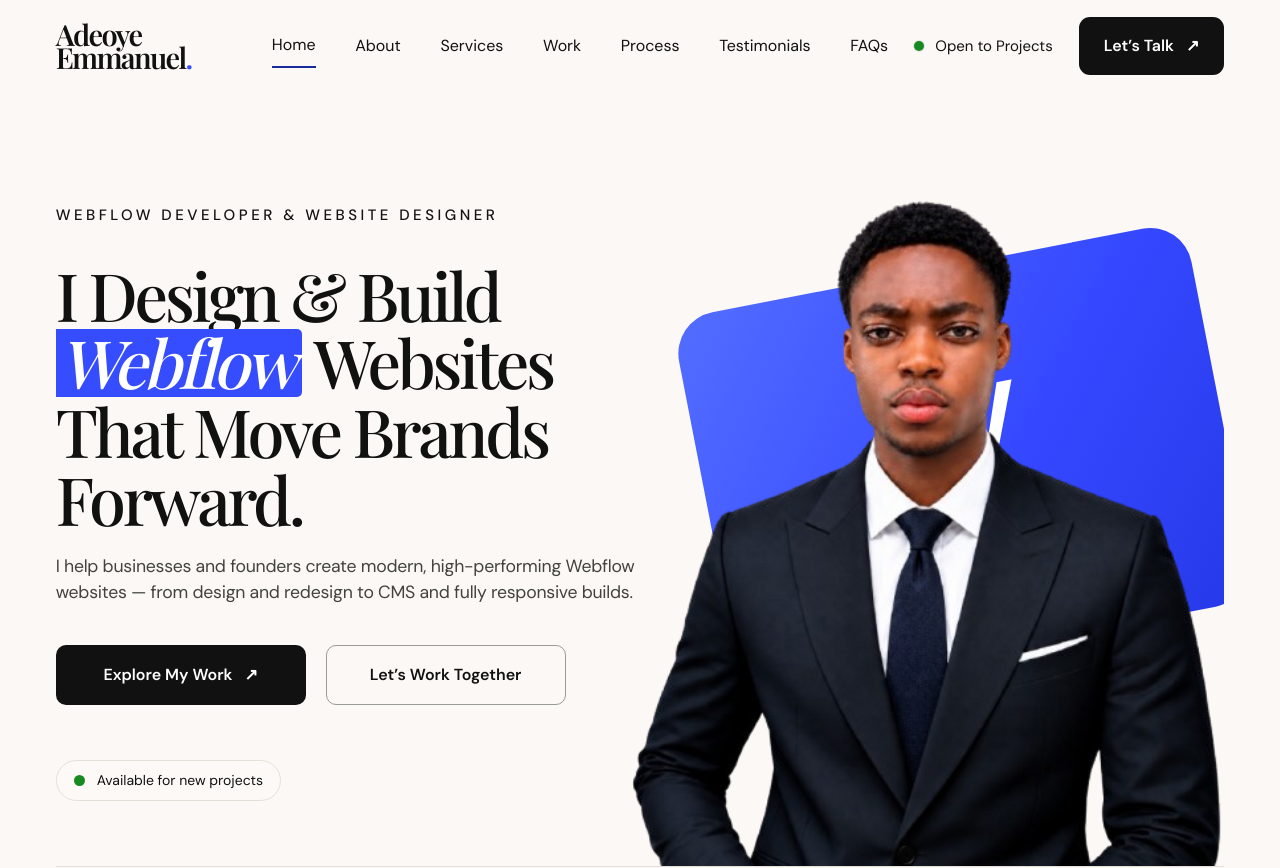
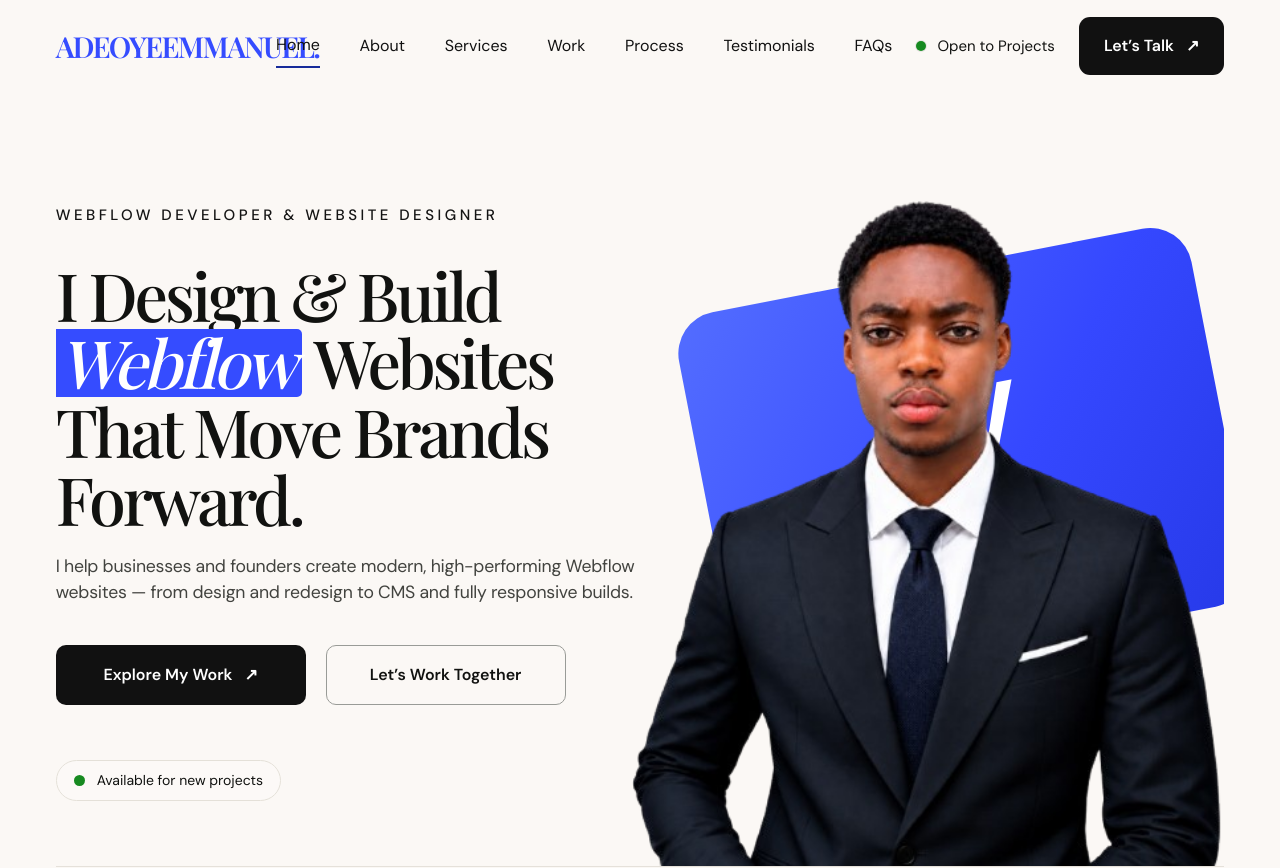
Before and after one commit to diademg/Senior-diamond, a Next.js app: page / in a window 1280 px wide. Shown: the top 868 px of the page. Built offline with nearby package versions, Linux system fonts and the light colour scheme; a web font is replaced by a local one.

Commit message:
Refine navbar brand wordmark

```diff
--- a/src/app/page.tsx
+++ b/src/app/page.tsx
@@ -24,7 +24,7 @@ export default function Home() {
   const [contactSubmitting, setContactSubmitting] = useState(false);
   const testimonialPages = [0, 1, 2].map((page) => testimonials.slice(page * 3, page * 3 + 3));
   return <main className="site-shell" id="top">    <header className="nav">
-      <a className="wordmark" href="#" aria-label="Adeoye Emmanuel home">Adeoye<br/>Emmanuel<span>.</span></a>
+      <a className="wordmark" href="#" aria-label="Adeoye Emmanuel home"><span className="wordmark-line wordmark-first">ADEOYE</span><span className="wordmark-line wordmark-second">EMMANUEL<span className="wordmark-accent">.</span></span></a>
       <nav className="nav-links" aria-label="Main navigation">
         <a className="active" href="#">Home</a><a href="#about">About</a><a href="#services">Services</a><a href="#work">Work</a><a href="#process">Process</a><a href="#testimonials">Testimonials</a><a href="#faq">FAQs</a>
       </nav>
```
